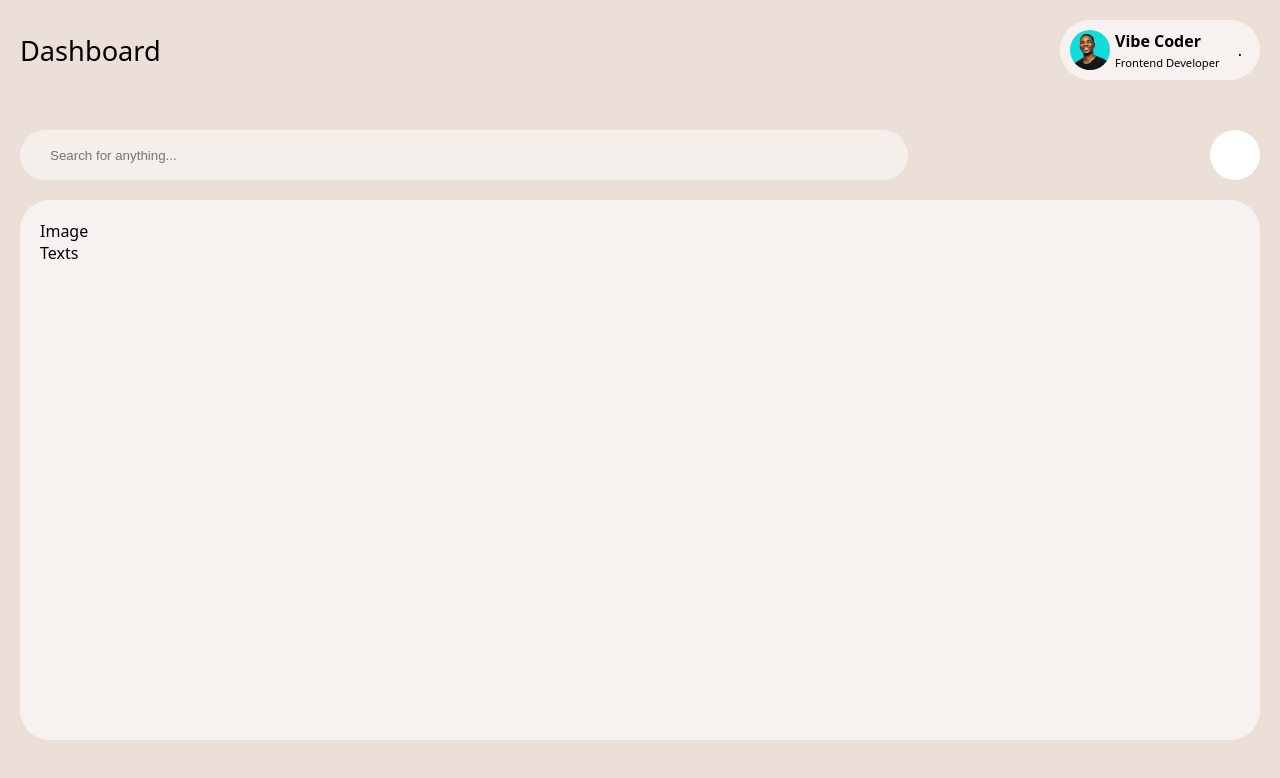
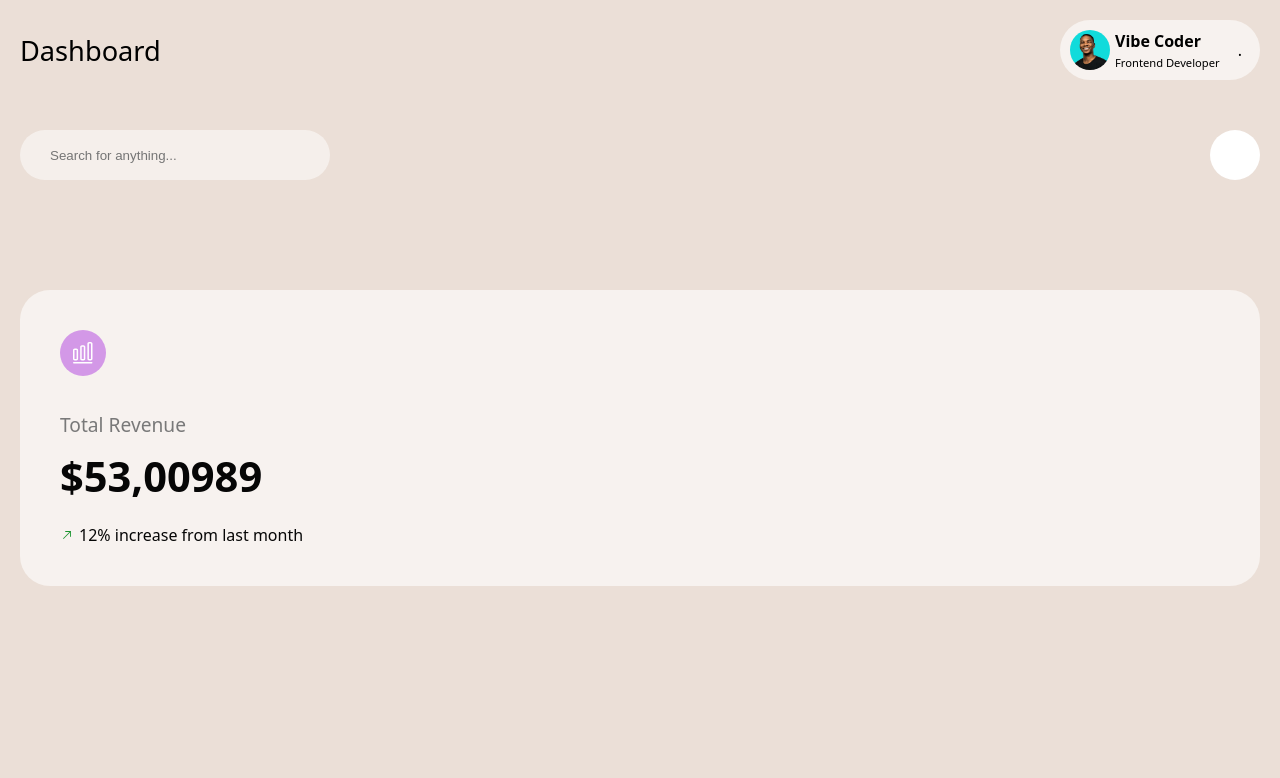
Before and after one commit to vibe-coder/promage-dashboard-main, a React (Create React App) app in the folder promage-dashboard/: page / in a window 1280 px wide. Shown: the top 778 px of the page. Built offline with nearby package versions, Linux system fonts and the light colour scheme.

Commit message:
styling overview section

```diff
--- a/promage-dashboard/src/Dashboard-Components/Overview.jsx
+++ b/promage-dashboard/src/Dashboard-Components/Overview.jsx
@@ -1,11 +1,22 @@
 import React from 'react'
 import "./SCSS/Overview.scss"
+import overviewIcon from "../Images/overview-icon.svg"
+import increaseIcon from "../Images/increase-icon.svg"
 
 function Overview() {
   return (
     <div className='overview-container'>
-      <div className='income-icon'>Image</div>
-      <div className='income-figure'>Texts</div>
+      <div className='income-icon'>
+        <img src={overviewIcon} alt='overview-icon' />
+      </div>
+      <div className='income-figure'>
+        <p>Total Revenue</p>
+        <h1>$53,00989</h1>
+        <div className='increase-wrapper'>
+          <img src={increaseIcon} alt='increase-icon' />
+          <p>12% increase from last month</p>
+        </div>
+      </div>
     </div>
   )
 }
--- a/promage-dashboard/src/Dashboard-Components/SCSS/Header.scss
+++ b/promage-dashboard/src/Dashboard-Components/SCSS/Header.scss
@@ -6,6 +6,7 @@
   .header-container{
     // border-bottom: solid 1px rgba(0, 0, 0, .3);
     padding-bottom: 20px;
+    margin-bottom: 90px;
 
     // **************** Dashboard Wrapper
 
@@ -88,7 +89,7 @@
 
         .search-input{
           height: 30px;
-          width: 70%;
+          width: 290px;
           border: none;
           border-radius: 30px;
           text-indent: 20px;
--- a/promage-dashboard/src/Dashboard-Components/SCSS/Overview.scss
+++ b/promage-dashboard/src/Dashboard-Components/SCSS/Overview.scss
@@ -1,9 +1,42 @@
 @media (min-width: 360px) {
   .overview-container{
     background-color: rgba(255, 255, 255, .6);
-    height: 500px;
     border: none;
     border-radius: 30px;
-    padding: 20px;
+    padding: 40px;
+
+    .income-icon{
+      margin-bottom: 30px;
+    }
+
+    .income-figure{
+      p{
+        font-weight: 400;
+        color: #797979;
+        margin: 0;
+        margin-bottom: 10px;
+        font-size: 1.2rem;
+      }
+
+      h1{
+        font-size: 2.6rem;
+        margin: 0;
+        color: #060606;
+      }
+
+      .increase-wrapper{
+        display: flex;
+        gap: 5px;
+        margin-top: 20px;
+        align-items: center;
+
+        p{
+          margin: 0;
+          font-weight: 400;
+          font-size: 1rem;
+          color: #060606;
+        }
+      }
+    }
   }
 }
```
Also changed, not shown: promage-dashboard/src/Images/increase-icon.svg (added), promage-dashboard/src/Images/overview-icon.svg (added).
